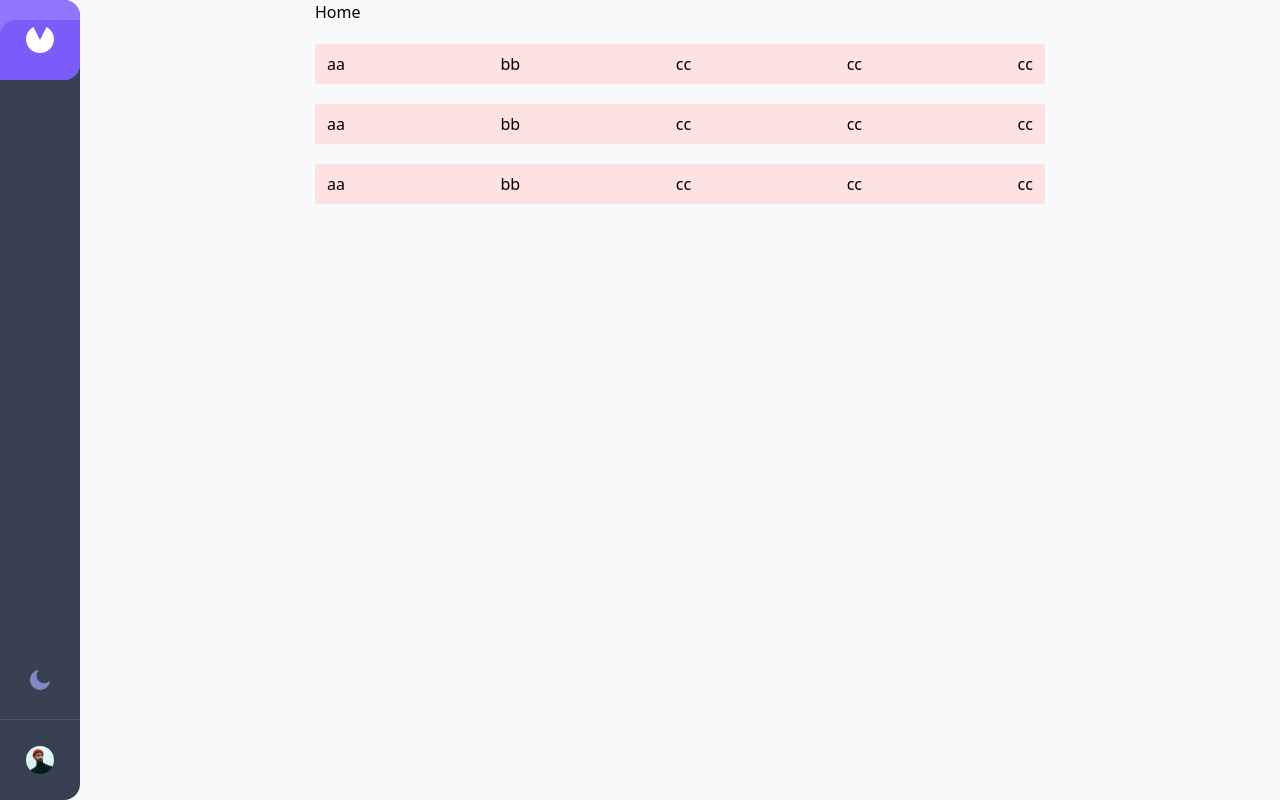
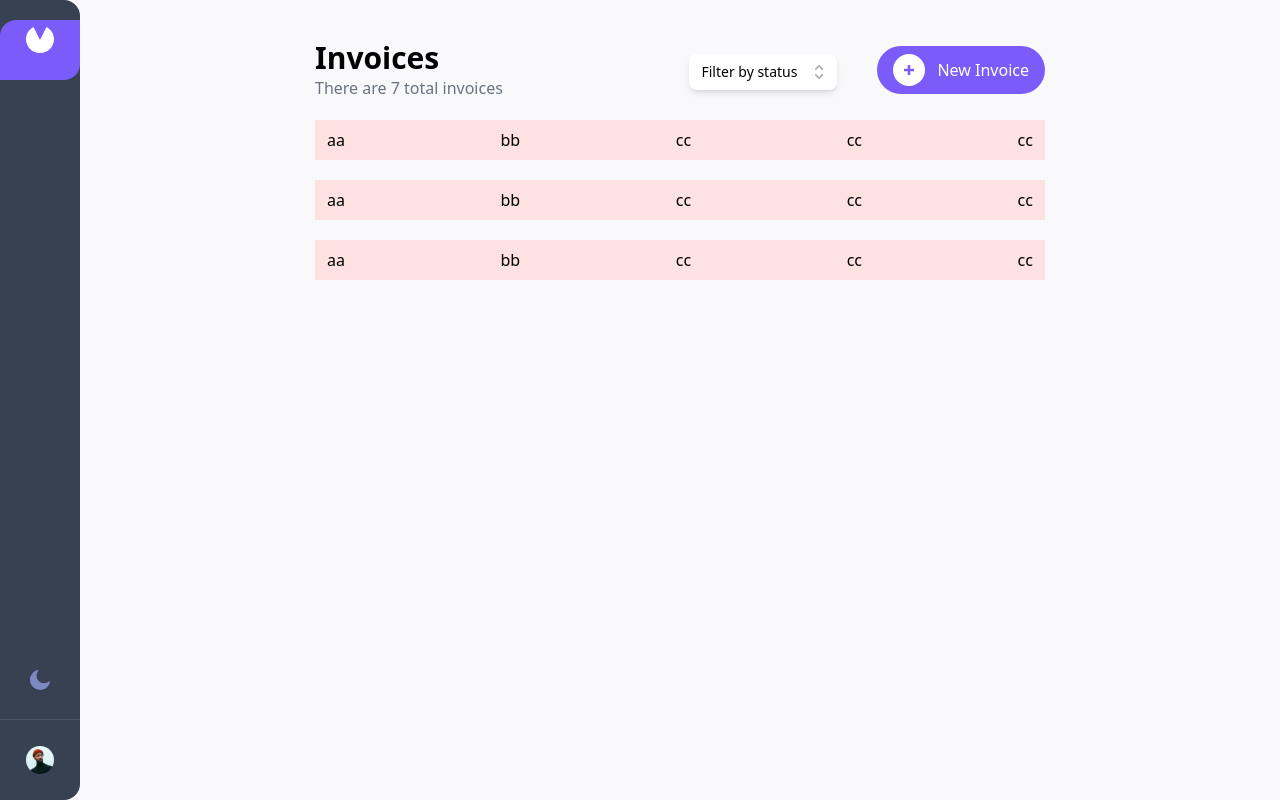
Before and after one commit to BauTancredi/invoice-app, a React (Vite) app: page / in a window 1280 px wide. Built offline with nearby package versions, Linux system fonts and the light colour scheme.

Commit message:
feat: Add Header for Home

```diff
--- a/package.json
+++ b/package.json
@@ -14,6 +14,8 @@
   "dependencies": {
     "@emotion/react": "^11.10.5",
     "@emotion/styled": "^11.10.5",
+    "@headlessui/react": "^1.7.10",
+    "@heroicons/react": "^2.0.14",
     "@hookform/resolvers": "^2.9.10",
     "eslint-plugin-tailwindcss": "^3.8.3",
     "jwt-decode": "^3.1.2",
--- /dev/null
+++ b/src/components/Button.tsx
@@ -0,0 +1,19 @@
+import React from "react";
+
+import PlusIcon from "./icons/PlusIcon";
+
+interface ButtonProps {
+  text: string;
+  hasIcon: boolean;
+}
+
+const Button = ({ text, hasIcon }: ButtonProps) => {
+  return (
+    <button className="bg-primary-400 hover:bg-primary-300 flex items-center gap-3 rounded-3xl py-2 px-4 text-white">
+      {hasIcon && <PlusIcon />}
+      {text}
+    </button>
+  );
+};
+
+export default Button;
--- a/src/components/Header.jsx
+++ b/src/components/Header.jsx
@@ -1,26 +1,78 @@
-import React from "react";
+import React, { Fragment, useState } from "react";
+import { Listbox, Transition } from "@headlessui/react";
+import { CheckIcon, ChevronUpDownIcon } from "@heroicons/react/20/solid";
 
-import DarkModeIcon from "./icons/DarkModeIcon";
-import Avatar from "./icons/Avatar";
-import Logo from "./icons/Logo";
+import Button from "./Button";
 
-export default function Header() {
+const status = [{ name: "All" }, { name: "Paid" }, { name: "Pending" }, { name: "Draft" }];
+
+const Filter = () => {
+  const [selected, setSelected] = useState(status[0]);
+
   return (
-    <header className="fixed top-0 flex h-20 w-screen items-center justify-between bg-gray-700 lg:left-0 lg:h-screen lg:w-20 lg:flex-col lg:rounded-r-2xl">
-      <div className=" bg-primary-500 after:bg-primary-400 relative flex h-20 w-20 cursor-pointer items-center justify-center overflow-hidden rounded-r-2xl after:absolute after:top-2/4 after:left-0 after:h-full after:w-full after:rounded-l-2xl after:transition-all after:duration-300 hover:after:top-1/4 lg:h-20 lg:w-full">
-        <Logo />
+    <div className="">
+      <Listbox value={selected} onChange={setSelected}>
+        <div className="relative mt-1">
+          <Listbox.Button className="relative w-full cursor-default rounded-lg bg-white py-2 pl-3 pr-10 text-left shadow-md focus:outline-none focus-visible:border-indigo-500 focus-visible:ring-2 focus-visible:ring-white focus-visible:ring-opacity-75 focus-visible:ring-offset-2 focus-visible:ring-offset-orange-300 sm:text-sm">
+            <span className="block truncate">Filter by status</span>
+            <span className="pointer-events-none absolute inset-y-0 right-0 flex items-center pr-2">
+              <ChevronUpDownIcon aria-hidden="true" className="h-5 w-5 text-gray-400" />
+            </span>
+          </Listbox.Button>
+          <Transition
+            as={Fragment}
+            leave="transition ease-in duration-100"
+            leaveFrom="opacity-100"
+            leaveTo="opacity-0"
+          >
+            <Listbox.Options className="absolute mt-1 max-h-60 w-full overflow-auto rounded-md bg-white py-1 text-base shadow-lg ring-1 ring-black ring-opacity-5 focus:outline-none sm:text-sm">
+              {status.map((person, personIdx) => (
+                <Listbox.Option
+                  key={personIdx}
+                  className={({ active }) =>
+                    `relative cursor-default select-none py-2 pl-10 pr-4 ${active ? "bg-primary-200 text-primary-400" : "text-gray-900"
+                    }`
+                  }
+                  value={person}
+                >
+                  {({ selected }) => (
+                    <>
+                      <span
+                        className={`block truncate ${selected ? "font-medium" : "font-normal"}`}
+                      >
+                        {person.name}
+                      </span>
+                      {selected ? (
+                        <span className="text-primary-400 absolute inset-y-0 left-0 flex items-center pl-3">
+                          <CheckIcon aria-hidden="true" className="h-5 w-5" />
+                        </span>
+                      ) : null}
+                    </>
+                  )}
+                </Listbox.Option>
+              ))}
+            </Listbox.Options>
+          </Transition>
+        </div>
+      </Listbox>
+    </div>
+  );
+};
+
+const Header = () => {
+  return (
+    <div className="flex items-center justify-between">
+      <div>
+        <h2 className="text-3xl font-bold">Invoices</h2>
+        <p className="text-md text-gray-500">There are 7 total invoices</p>
       </div>
 
-      <div className="flex h-full w-32 lg:h-auto lg:w-full lg:flex-col ">
-        <div className="flex h-full w-3/6 items-center justify-center border-r border-gray-600 lg:h-20 lg:w-full lg:border-0 lg:border-b">
-          <div type="button">
-            <DarkModeIcon />
-          </div>
-        </div>
-        <div className="flex h-full w-3/6 items-center justify-center lg:h-20 lg:w-full">
-          <Avatar />
-        </div>
+      <div className="flex items-center gap-10">
+        <Filter />
+        <Button backgroundColor="#7c5dfa" hasIcon={true} hoverColor="#9277FF" text="New Invoice" />
       </div>
-    </header>
+    </div>
   );
-}
+};
+
+export default Header;
--- a/src/components/Home.jsx
+++ b/src/components/Home.jsx
@@ -1,11 +1,12 @@
 import React from "react";
 
+import Header from "./Header";
 import InlineInvoice from "./InlineInvoice";
 
 const Home = () => {
   return (
     <div>
-      <h1>Home</h1>
+      <Header />
       <InlineInvoice />
       <InlineInvoice />
       <InlineInvoice />
--- /dev/null
+++ b/src/components/Navbar.jsx
@@ -0,0 +1,26 @@
+import React from "react";
+
+import DarkModeIcon from "./icons/DarkModeIcon";
+import Avatar from "./icons/Avatar";
+import Logo from "./icons/Logo";
+
+export default function Navbar() {
+  return (
+    <header className="fixed top-0 flex h-20 w-screen items-center justify-between bg-gray-700 lg:left-0 lg:h-screen lg:w-20 lg:flex-col lg:rounded-r-2xl">
+      <div className=" bg-primary-500 after:bg-primary-400 relative flex h-20 w-20 cursor-pointer items-center justify-center overflow-hidden rounded-r-2xl after:absolute after:top-2/4 after:left-0 after:h-full after:w-full after:rounded-l-2xl after:transition-all after:duration-300 hover:after:top-1/4 lg:h-20 lg:w-full">
+        <Logo />
+      </div>
+
+      <div className="flex h-full w-32 lg:h-auto lg:w-full lg:flex-col ">
+        <div className="flex h-full w-3/6 items-center justify-center border-r border-gray-600 lg:h-20 lg:w-full lg:border-0 lg:border-b">
+          <div type="button">
+            <DarkModeIcon />
+          </div>
+        </div>
+        <div className="flex h-full w-3/6 items-center justify-center lg:h-20 lg:w-full">
+          <Avatar />
+        </div>
+      </div>
+    </header>
+  );
+}
--- /dev/null
+++ b/src/components/icons/PlusIcon.tsx
@@ -0,0 +1,13 @@
+const PlusIcon = () => {
+  return (
+    <svg fill="none" height="32" viewBox="0 0 32 32" width="32" xmlns="http://www.w3.org/2000/svg">
+      <circle cx="16" cy="16" fill="white" r="16" />
+      <path
+        d="M17.3131 21.0229V17.3131H21.0229V14.7328H17.3131V11.0229H14.7328V14.7328H11.0229V17.3131H14.7328V21.0229H17.3131Z"
+        fill="#7C5DFA"
+      />
+    </svg>
+  );
+};
+
+export default PlusIcon;
--- a/src/components/layout/Layout.jsx
+++ b/src/components/layout/Layout.jsx
@@ -1,14 +1,14 @@
 import React from "react";
 import { Outlet } from "react-router-dom";
 
-import Header from "../Header.jsx";
+import Navbar from "../Navbar.jsx";
 
 export default function Layout() {
   return (
     <div className="bg-light-100">
-      <Header />
+      <Navbar />
       <div className="ml-auto flex h-screen w-full items-center justify-center lg:w-[calc(100%-80px)]">
-        <div className="h-full w-[730px]">
+        <div className="h-full w-[730px] pt-10">
           <Outlet />
         </div>
       </div>
--- a/tailwind.config.cjs
+++ b/tailwind.config.cjs
@@ -5,8 +5,9 @@ module.exports = {
     extend: {
       colors: {
         primary: {
+          200: "hsla(252, 100%, 83%, 1)",
+          300: "hsla(252, 100%, 73%, 1)",
           400: "hsla(252, 94%, 67%, 1)",
-          500: "hsla(252, 100%, 73%, 1)",
         },
         secondary: {
           400: "hsla(231, 20%, 27%, 1)",
```
Also changed, not shown: 1 other file (tests, documents, lock files or other folders).
